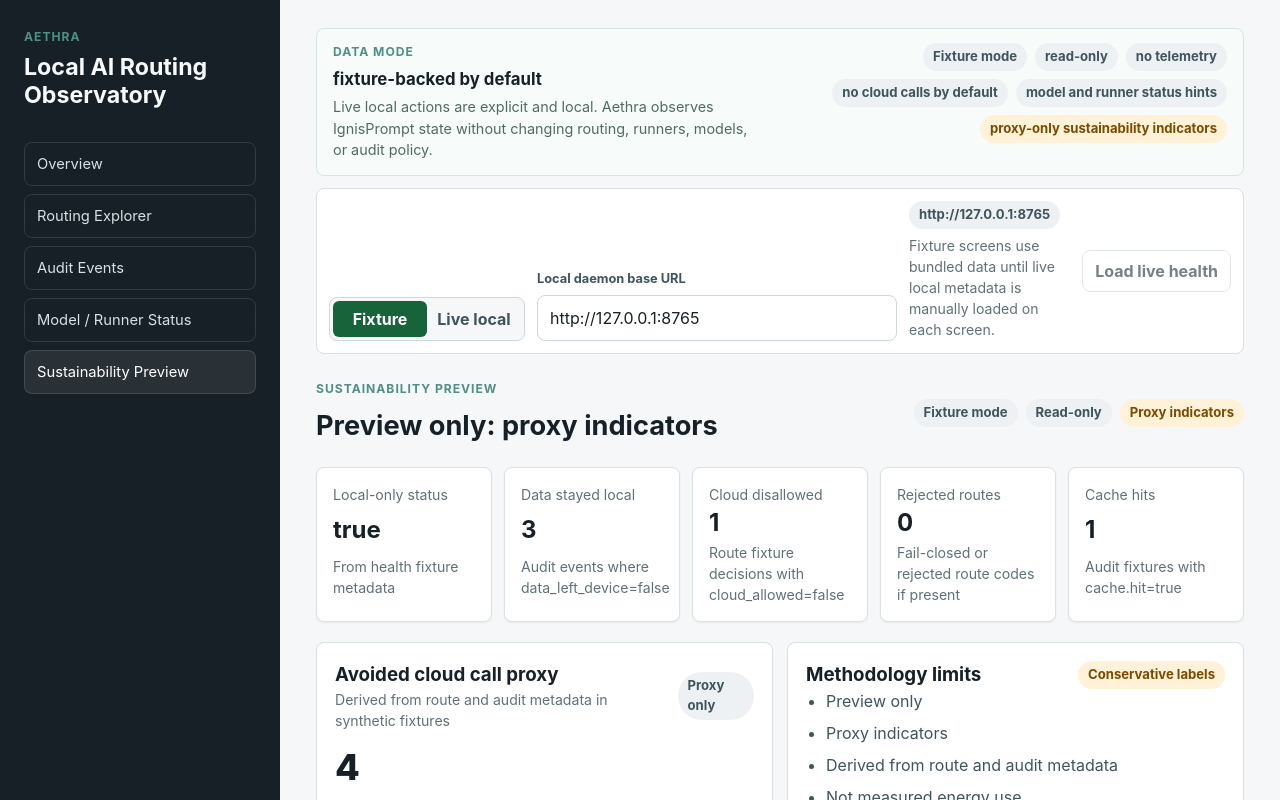
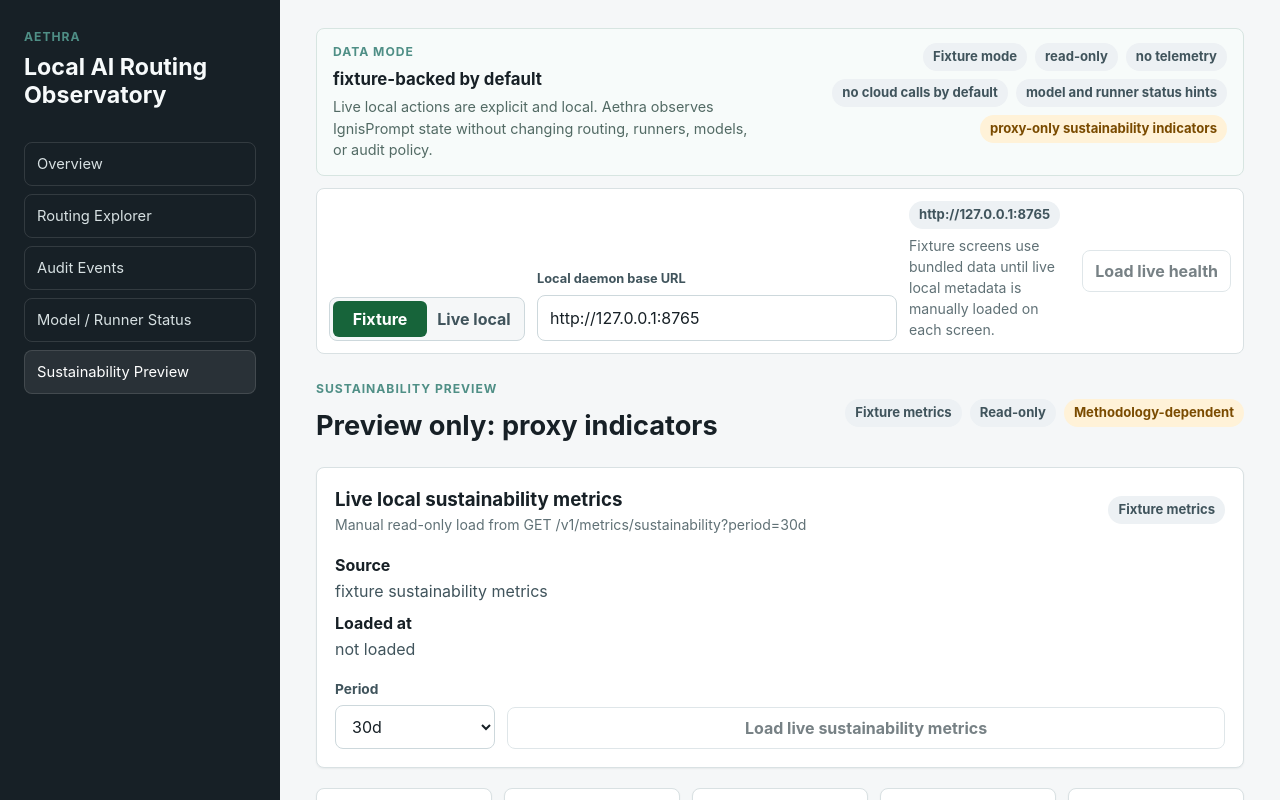
Before and after one commit to AIgnitron/ignisprompt, a React (Vite) app in the folder apps/aethra/: page / in a window 1280 px wide. Both pictures are taken after a click on the button "Sustainability Preview". Shown: the top 800 px of the page. Built offline with nearby package versions, Linux system fonts and the light colour scheme.

Commit message:
feat: show live sustainability metrics in Aethra (#102)
Co-authored-by: Alaa-Aignitron <alaa@aignitron.com>

```diff
--- a/apps/aethra/src/App.tsx
+++ b/apps/aethra/src/App.tsx
@@ -8,6 +8,7 @@ import type {
   LiveHealthState,
   LiveModelStatusState,
   LiveModelsState,
+  LiveSustainabilityMetricsState,
 } from "./dataSource";
 import {
   DEFAULT_AETHRA_BASE_URL,
@@ -15,6 +16,7 @@ import {
   describeHealthLoadError,
   describeModelStatusLoadError,
   describeModelsLoadError,
+  describeSustainabilityMetricsLoadError,
   validateLocalBaseUrl,
 } from "./dataSource";
 import { ModelRunnerStatus } from "./routes/ModelRunnerStatus";
@@ -45,6 +47,10 @@ export default function App() {
     });
   const [liveAuditEventsState, setLiveAuditEventsState] =
     useState<LiveAuditEventsState>({
+      status: "not-loaded",
+    });
+  const [liveSustainabilityMetricsState, setLiveSustainabilityMetricsState] =
+    useState<LiveSustainabilityMetricsState>({
       status: "not-loaded",
     });
   const baseUrlValidation = validateLocalBaseUrl(baseUrlInput);
@@ -166,6 +172,35 @@ export default function App() {
     }
   }
 
+  async function loadLiveSustainabilityMetrics(period: string) {
+    if (baseUrlError) {
+      setLiveSustainabilityMetricsState({
+        status: "error",
+        period,
+        label: "Local URL blocked",
+        message: baseUrlError,
+      });
+      return;
+    }
+
+    setLiveSustainabilityMetricsState({ status: "loading", period });
+    try {
+      const client = createIgnisPromptClient({ baseUrl: localBaseUrl });
+      const metrics = await client.sustainabilityMetrics(period);
+      setLiveSustainabilityMetricsState({
+        status: "loaded",
+        metrics,
+        loadedAt: new Date().toISOString(),
+      });
+    } catch (error) {
+      setLiveSustainabilityMetricsState({
+        status: "error",
+        period,
+        ...describeSustainabilityMetricsLoadError(error),
+      });
+    }
+  }
+
   return (
     <div className="app-shell">
       <aside className="sidebar" aria-label="Aethra sections">
@@ -230,7 +265,7 @@ export default function App() {
             <p>
               {dataMode === "fixture"
                 ? "Live local actions are explicit and local. Aethra observes IgnisPrompt state without changing routing, runners, models, or audit policy."
-                : "Live local metadata loading is manual and read-only for health, models, model and runner status hints, and audit events."}
+                : "Live local metadata loading is manual and read-only for health, models, model and runner status hints, audit events, and sustainability metrics."}
             </p>
           </div>
           <div className="mode-badges" aria-label="Aethra mode guarantees">
@@ -288,7 +323,11 @@ export default function App() {
           />
         ) : null}
         {activeRoute === "sustainability-preview" ? (
-          <SustainabilityPreview />
+          <SustainabilityPreview
+            dataMode={dataMode}
+            liveSustainabilityMetricsState={liveSustainabilityMetricsState}
+            onLoadLiveSustainabilityMetrics={loadLiveSustainabilityMetrics}
+          />
         ) : null}
       </main>
     </div>
--- a/apps/aethra/src/api/fixtures.ts
+++ b/apps/aethra/src/api/fixtures.ts
@@ -154,7 +154,7 @@ export const sustainabilityMetricsFixture: SustainabilityMetricsResponse = {
   methodology_version: "aethra-impact-0.1",
   confidence: "low",
   disclaimer:
-    "Demo data: Aethra sustainability values are local-only counterfactual proxy estimates. They are methodology-dependent, not measured energy use, not actual carbon accounting, not ESG certification, and not production compliance evidence.",
+    "Demo data: Aethra sustainability values are local-only counterfactual proxy estimates. They are methodology-dependent, not measured energy use, not actual carbon accounting, not sustainability certification, and not compliance evidence.",
 };
 
 export const routeExplainFixture: RouteExplainResponse = {
--- a/apps/aethra/src/dataSource.ts
+++ b/apps/aethra/src/dataSource.ts
@@ -3,6 +3,7 @@ import type {
   HealthResponse,
   ModelManifest,
   ModelStatusHint,
+  SustainabilityMetricsResponse,
 } from "./api/contracts";
 import { AethraApiError } from "./api/errors";
 
@@ -91,6 +92,26 @@ export type LiveAuditEventsState =
     }
   | {
       status: "error";
+      label: string;
+      message: string;
+    };
+
+export type LiveSustainabilityMetricsState =
+  | {
+      status: "not-loaded";
+    }
+  | {
+      status: "loading";
+      period: string;
+    }
+  | {
+      status: "loaded";
+      metrics: SustainabilityMetricsResponse;
+      loadedAt: string;
+    }
+  | {
+      status: "error";
+      period: string;
       label: string;
       message: string;
     };
@@ -186,9 +207,21 @@ export function describeAuditEventsLoadError(error: unknown): {
   return describeEndpointLoadError(error, "audit-events");
 }
 
+export function describeSustainabilityMetricsLoadError(error: unknown): {
+  label: string;
+  message: string;
+} {
+  return describeEndpointLoadError(error, "sustainability-metrics");
+}
+
 function describeEndpointLoadError(
   error: unknown,
-  endpoint: "health" | "models" | "model-status" | "audit-events",
+  endpoint:
+    | "health"
+    | "models"
+    | "model-status"
+    | "audit-events"
+    | "sustainability-metrics",
 ): {
   label: string;
   message: string;
@@ -200,7 +233,9 @@ function describeEndpointLoadError(
         ? "model manifest"
         : endpoint === "model-status"
           ? "model and runner status hint"
-          : "audit event";
+          : endpoint === "audit-events"
+            ? "audit event"
+            : "sustainability metrics";
 
   if (error instanceof AethraApiError) {
     switch (error.kind) {
@@ -242,7 +277,9 @@ function describeEndpointLoadError(
           ? "Models load failed"
           : endpoint === "model-status"
             ? "Model status load failed"
-            : "Audit events load failed",
+            : endpoint === "audit-events"
+              ? "Audit events load failed"
+              : "Sustainability metrics load failed",
     message: `Aethra could not load live local ${noun} metadata.`,
   };
 }
--- a/apps/aethra/src/routes/SustainabilityPreview.tsx
+++ b/apps/aethra/src/routes/SustainabilityPreview.tsx
@@ -1,139 +1,373 @@
+import { useState } from "react";
 import {
   auditEventFixtures,
   healthFixture,
   modelFixtures,
   routeExplainFixture,
 } from "../fixtures/aethraFixture";
+import { sustainabilityMetricsFixture } from "../api/fixtures";
+import type { SustainabilityMetricsResponse } from "../api/contracts";
+import type {
+  AethraDataMode,
+  LiveSustainabilityMetricsState,
+} from "../dataSource";
 import { MetricCard } from "../components/MetricCard";
 import { StatusBadge } from "../components/StatusBadge";
 import { buildSustainabilitySummary } from "./sustainabilitySummary";
 
-const summary = buildSustainabilitySummary(
+const fixtureSummary = buildSustainabilitySummary(
   healthFixture,
   auditEventFixtures,
   [routeExplainFixture],
   modelFixtures,
 );
 
-export function SustainabilityPreview() {
+const periodOptions = ["7d", "30d", "90d"] as const;
+
+type SustainabilityPreviewProps = {
+  dataMode: AethraDataMode;
+  liveSustainabilityMetricsState: LiveSustainabilityMetricsState;
+  onLoadLiveSustainabilityMetrics: (period: string) => void;
+};
+
+export function SustainabilityPreview({
+  dataMode,
+  liveSustainabilityMetricsState,
+  onLoadLiveSustainabilityMetrics,
+}: SustainabilityPreviewProps) {
+  const [period, setPeriod] = useState("30d");
+  const isLiveMode = dataMode === "live-local";
+  const isLiveLoaded =
+    isLiveMode && liveSustainabilityMetricsState.status === "loaded";
+  const metrics = isLiveLoaded
+    ? liveSustainabilityMetricsState.metrics
+    : sustainabilityMetricsFixture;
+  const sourceLabel = isLiveLoaded
+    ? "Live local metrics"
+    : isLiveMode
+      ? "Fixture fallback metrics"
+      : "Fixture metrics";
+
   return (
     <section id="sustainability-preview" className="page-section">
       <header className="page-header">
         <div>
           <p className="eyebrow">Sustainability Preview</p>
-          <h2>Preview only: proxy indicators</h2>
+          <h2>
+            {isLiveLoaded
+              ? "Live local: counterfactual proxy estimates"
+              : "Preview only: proxy indicators"}
+          </h2>
         </div>
         <div
           className="status-strip"
           aria-label="Sustainability Preview status"
         >
-          <StatusBadge tone="neutral">Fixture mode</StatusBadge>
+          <StatusBadge tone={isLiveLoaded ? "warning" : "neutral"}>
+            {sourceLabel}
+          </StatusBadge>
           <StatusBadge tone="neutral">Read-only</StatusBadge>
-          <StatusBadge tone="warning">Proxy indicators</StatusBadge>
+          <StatusBadge tone="warning">Methodology-dependent</StatusBadge>
         </div>
       </header>
 
+      <SustainabilityLiveControl
+        dataMode={dataMode}
+        period={period}
+        liveSustainabilityMetricsState={liveSustainabilityMetricsState}
+        onPeriodChange={setPeriod}
+        onLoadLiveSustainabilityMetrics={onLoadLiveSustainabilityMetrics}
+      />
+
       <div className="metric-grid" aria-label="Sustainability proxy metrics">
         <MetricCard
-          label="Local-only status"
-          value={summary.localOnlyStatus ? "true" : "false"}
-          detail="From health fixture metadata"
+          label="requests_total"
+          value={metrics.requests_total}
+          detail={`${sourceLabel}; endpoint period ${metrics.period}`}
         />
         <MetricCard
-          label="Data stayed local"
-          value={summary.localAuditEventCount}
-          detail="Audit events where data_left_device=false"
+          label="local_request_rate"
+          value={formatRate(metrics.local_request_rate)}
+          detail="Share of records where data stayed local"
         />
         <MetricCard
-          label="Cloud disallowed"
-          value={summary.cloudDisallowedRouteCount}
-          detail="Route fixture decisions with cloud_allowed=false"
+          label="estimated_cloud_cost_avoided_usd"
+          value={formatUsd(metrics.estimated_cloud_cost_avoided_usd)}
+          detail="Counterfactual proxy estimate"
         />
         <MetricCard
-          label="Rejected routes"
-          value={summary.failClosedOrRejectedCount}
-          detail="Fail-closed or rejected route codes if present"
+          label="estimated_carbon_avoided_kgco2e"
+          value={formatKg(metrics.estimated_carbon_avoided_kgco2e)}
+          detail="Methodology-dependent proxy estimate"
         />
         <MetricCard
-          label="Cache hits"
-          value={summary.cacheHitCount}
-          detail="Audit fixtures with cache.hit=true"
+          label="estimated_data_kept_local_gb"
+          value={formatGb(metrics.estimated_data_kept_local_gb)}
+          detail="Estimated request/response data kept local"
         />
       </div>
 
       <div className="sustainability-layout">
-        <section className="panel" aria-label="Avoided cloud call proxy">
+        <section className="panel" aria-label="Live sustainability metrics">
           <div className="panel-heading">
             <div>
-              <h3>Avoided cloud call proxy</h3>
+              <h3>Routing-aware impact estimates</h3>
               <p className="muted">
-                Derived from route and audit metadata in synthetic fixtures
+                {isLiveLoaded
+                  ? "Loaded manually from the configured local daemon"
+                  : "Showing bundled fixture fallback data"}
               </p>
             </div>
-            <StatusBadge tone="neutral">Proxy only</StatusBadge>
-          </div>
-          <p className="proxy-value">{summary.avoidedCloudCallProxyCount}</p>
-          <p className="explanation">
-            This proxy counts local audit records and local route fixture
-            decisions that did not allow cloud routing. It is not measured energy
-            use, not carbon accounting, not certified sustainability reporting,
-            and not ESG/compliance evidence.
-          </p>
-        </section>
-
-        <section className="panel" aria-label="Sustainability methodology limits">
-          <div className="panel-heading">
-            <h3>Methodology limits</h3>
-            <StatusBadge tone="warning">Conservative labels</StatusBadge>
-          </div>
-          <ul className="status-hint-list">
-            {summary.methodologyLabels.map((label) => (
-              <li key={label}>{label}</li>
-            ))}
-          </ul>
-        </section>
-
-        <section className="panel" aria-label="Fixture inputs">
-          <div className="panel-heading">
-            <h3>Fixture inputs</h3>
-            <StatusBadge tone="neutral">Metadata only</StatusBadge>
+            <StatusBadge tone="warning">Proxy only</StatusBadge>
           </div>
           <dl className="state-list">
             <div>
-              <dt>Health fixture</dt>
-              <dd>local_only={String(healthFixture.local_only)}</dd>
+              <dt>period</dt>
+              <dd>{metrics.period}</dd>
             </div>
             <div>
-              <dt>Audit fixtures</dt>
-              <dd>{auditEventFixtures.length} synthetic local records</dd>
+              <dt>baseline_provider</dt>
+              <dd>{metrics.baseline_provider}</dd>
             </div>
             <div>
-              <dt>Route fixture</dt>
-              <dd>
-                cloud_allowed=
-                {String(routeExplainFixture.decision.cloud_allowed)}
-              </dd>
+              <dt>baseline_model</dt>
+              <dd>{metrics.baseline_model}</dd>
             </div>
             <div>
-              <dt>Model fixtures</dt>
-              <dd>{summary.modelManifestCount} manifest-derived entries</dd>
+              <dt>methodology_version</dt>
+              <dd>{metrics.methodology_version}</dd>
+            </div>
+            <div>
+              <dt>confidence</dt>
+              <dd>{metrics.confidence}</dd>
             </div>
           </dl>
         </section>
 
-        <section className="panel" aria-label="Insufficient data states">
+        <section className="panel" aria-label="Tier breakdown">
           <div className="panel-heading">
-            <h3>Insufficient data states</h3>
-            <StatusBadge tone="neutral">No hidden data</StatusBadge>
+            <h3>tier_breakdown</h3>
+            <StatusBadge tone="neutral">Route metadata</StatusBadge>
           </div>
+          {Object.keys(metrics.tier_breakdown).length > 0 ? (
+            <dl className="state-list">
+              {Object.entries(metrics.tier_breakdown)
+                .sort(([left], [right]) => left.localeCompare(right))
+                .map(([tier, count]) => (
+                  <div key={tier}>
+                    <dt>{tier}</dt>
+                    <dd>{count}</dd>
+                  </div>
+                ))}
+            </dl>
+          ) : (
+            <p className="explanation">
+              No route tiers were present in the loaded sustainability metrics.
+            </p>
+          )}
+        </section>
+
+        <section className="panel" aria-label="Methodology disclaimer">
+          <div className="panel-heading">
+            <h3>Disclaimer</h3>
+            <StatusBadge tone="warning">Always visible</StatusBadge>
+          </div>
+          <p className="explanation">{metrics.disclaimer}</p>
           <p className="explanation">
-            If fixtures do not include a field, Aethra leaves the proxy at zero
-            or describes the input as unavailable. This screen does not infer
-            device energy use, provider energy use, carbon impact, or
-            compliance status from missing data.
+            Aethra presents these values as estimated, proxy, counterfactual,
+            and methodology-dependent indicators. They are not measured energy
+            use, measured carbon output, sustainability certification, or
+            compliance evidence.
           </p>
+        </section>
+
+        <section className="panel" aria-label="Fixture proxy inputs">
+          <div className="panel-heading">
+            <h3>Fixture fallback inputs</h3>
+            <StatusBadge tone="neutral">Demo-safe</StatusBadge>
+          </div>
+          <dl className="state-list">
+            <div>
+              <dt>local_only fixture</dt>
+              <dd>{String(fixtureSummary.localOnlyStatus)}</dd>
+            </div>
+            <div>
+              <dt>local audit records</dt>
+              <dd>{fixtureSummary.localAuditEventCount}</dd>
+            </div>
+            <div>
+              <dt>cloud-disallowed routes</dt>
+              <dd>{fixtureSummary.cloudDisallowedRouteCount}</dd>
+            </div>
+            <div>
+              <dt>cache hits</dt>
+              <dd>{fixtureSummary.cacheHitCount}</dd>
+            </div>
+          </dl>
         </section>
       </div>
     </section>
   );
 }
+
+type SustainabilityLiveControlProps = {
+  dataMode: AethraDataMode;
+  period: string;
+  liveSustainabilityMetricsState: LiveSustainabilityMetricsState;
+  onPeriodChange: (period: string) => void;
+  onLoadLiveSustainabilityMetrics: (period: string) => void;
+};
+
+function SustainabilityLiveControl({
+  dataMode,
+  period,
+  liveSustainabilityMetricsState,
+  onPeriodChange,
+  onLoadLiveSustainabilityMetrics,
+}: SustainabilityLiveControlProps) {
+  const isLiveMode = dataMode === "live-local";
+  const canLoad =
+    isLiveMode && liveSustainabilityMetricsState.status !== "loading";
+
+  return (
+    <section
+      className="panel sustainability-live-control"
+      aria-label="Live local sustainability metrics"
+    >
+      <div className="panel-heading">
+        <div>
+          <h3>Live local sustainability metrics</h3>
+          <p className="muted">
+            Manual read-only load from
+            {" GET /v1/metrics/sustainability?period="}
+            {period}
+          </p>
+        </div>
+        <StatusBadge
+          tone={
+            liveSustainabilityMetricsState.status === "error"
+              ? "warning"
+              : liveSustainabilityMetricsState.status === "loaded" &&
+                  isLiveMode
+                ? "neutral"
+                : "neutral"
+          }
+        >
+          {getSustainabilityStateLabel(
+            dataMode,
+            liveSustainabilityMetricsState,
+          )}
+        </StatusBadge>
+      </div>
+
+      {isLiveMode && liveSustainabilityMetricsState.status === "not-loaded" ? (
+        <p className="inline-notice">
+          Live local sustainability metrics are not loaded yet. Aethra is
+          showing fixture fallback estimates until you manually refresh.
+        </p>
+      ) : null}
+      {isLiveMode && liveSustainabilityMetricsState.status === "loading" ? (
+        <p className="inline-notice">
+          Loading live local sustainability metrics from the configured local
+          daemon.
+        </p>
+      ) : null}
+      {isLiveMode && liveSustainabilityMetricsState.status === "error" ? (
+        <p className="inline-warning">
+          {liveSustainabilityMetricsState.label}:{" "}
+          {liveSustainabilityMetricsState.message} Fixture fallback estimates
+          remain visible.
+        </p>
+      ) : null}
+
+      <dl className="state-list">
+        <div>
+          <dt>Source</dt>
+          <dd>
+            {isLiveMode
+              ? "GET /v1/metrics/sustainability"
+              : "fixture sustainability metrics"}
+          </dd>
+        </div>
+        <div>
+          <dt>Loaded at</dt>
+          <dd>
+            {liveSustainabilityMetricsState.status === "loaded" && isLiveMode
+              ? formatTimestamp(liveSustainabilityMetricsState.loadedAt)
+              : "not loaded"}
+          </dd>
+        </div>
+      </dl>
+
+      <div className="sustainability-action-row">
+        <label className="form-field sustainability-period-field">
+          <span>Period</span>
+          <select
+            value={period}
+            onChange={(event) => onPeriodChange(event.target.value)}
+            disabled={liveSustainabilityMetricsState.status === "loading"}
+          >
+            {periodOptions.map((option) => (
+              <option key={option} value={option}>
+                {option}
+              </option>
+            ))}
+          </select>
+        </label>
+        <button
+          type="button"
+          className="secondary-button"
+          disabled={!canLoad}
+          onClick={() => onLoadLiveSustainabilityMetrics(period)}
+        >
+          {liveSustainabilityMetricsState.status === "loading"
+            ? "Loading metrics"
+            : "Load live sustainability metrics"}
+        </button>
+      </div>
+    </section>
+  );
+}
+
+function getSustainabilityStateLabel(
+  dataMode: AethraDataMode,
+  liveSustainabilityMetricsState: LiveSustainabilityMetricsState,
+): string {
+  if (dataMode === "fixture") {
+    return "Fixture metrics";
+  }
+
+  switch (liveSustainabilityMetricsState.status) {
+    case "not-loaded":
+      return "Live metrics not loaded";
+    case "loading":
+      return "Loading live metrics";
+    case "loaded":
+      return "Live metrics loaded";
+    case "error":
+      return liveSustainabilityMetricsState.label;
+  }
+}
+
+function formatRate(value: number): string {
+  return `${Math.round(value * 100)}%`;
+}
+
+function formatUsd(value: number): string {
+  return `$${value.toFixed(6)}`;
+}
+
+function formatKg(value: number): string {
+  return `${value.toFixed(6)} kgCO2e`;
+}
+
+function formatGb(value: number): string {
+  return `${value.toFixed(6)} GB`;
+}
+
+function formatTimestamp(value: string): string {
+  return new Intl.DateTimeFormat("en", {
+    dateStyle: "medium",
+    timeStyle: "short",
+  }).format(new Date(value));
+}
--- a/apps/aethra/src/styles.css
+++ b/apps/aethra/src/styles.css
@@ -566,6 +566,18 @@ textarea:focus {
   margin-top: 18px;
 }
 
+.sustainability-action-row {
+  display: grid;
+  grid-template-columns: minmax(120px, 160px) auto;
+  gap: 12px;
+  align-items: end;
+  margin-top: 18px;
+}
+
+.sustainability-period-field {
+  min-width: 0;
+}
+
 .table-scroll {
   overflow-x: auto;
   margin: 16px -18px -18px;
@@ -757,7 +769,8 @@ textarea:focus {
   .audit-layout,
   .model-layout,
   .routing-layout,
-  .sustainability-layout {
+  .sustainability-layout,
+  .sustainability-action-row {
     grid-template-columns: 1fr;
   }
 }
```
Also changed, not shown: 5 other files (tests, documents, lock files or other folders).
